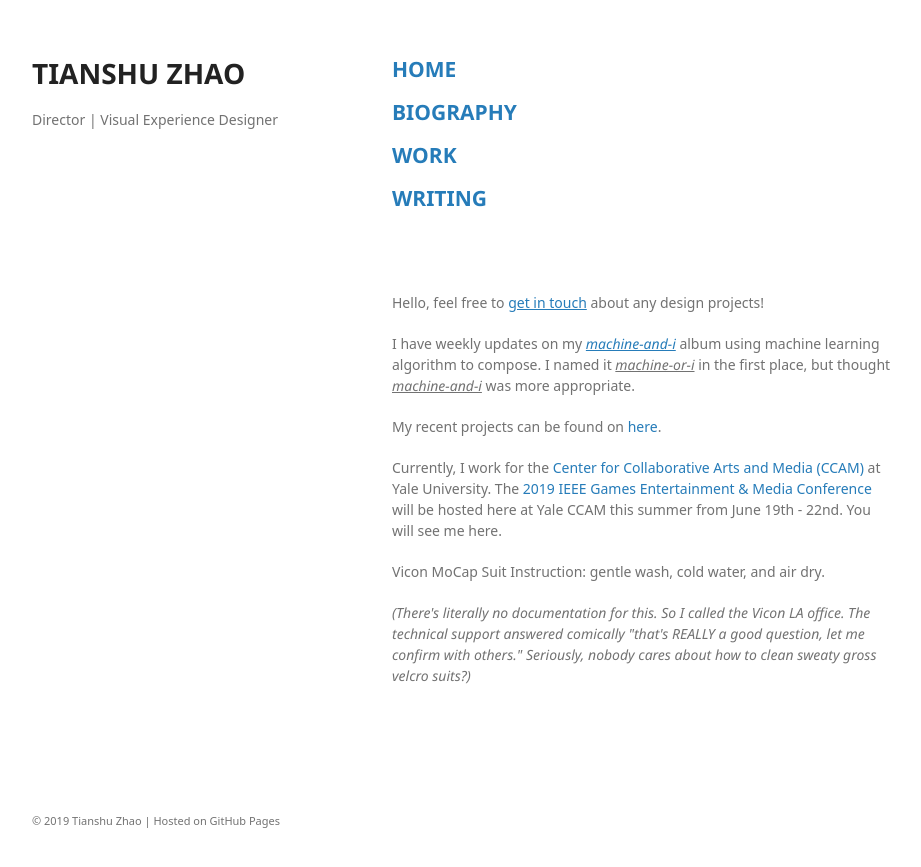
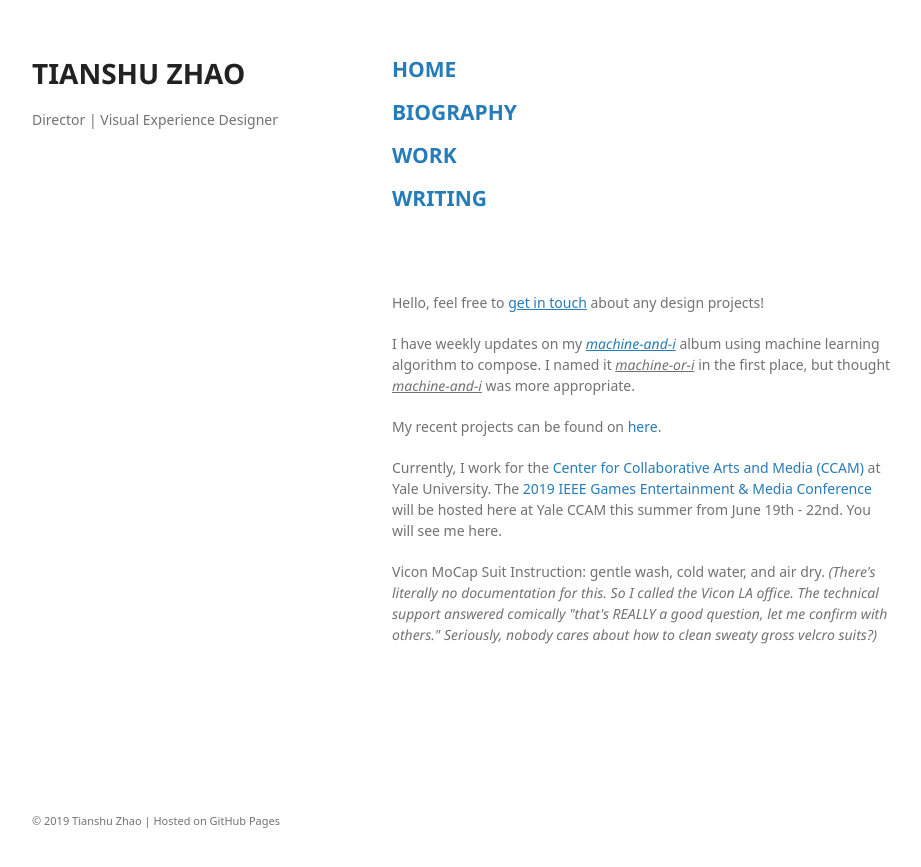
Before and after one commit to tianshu-z/tianshu-z.github.io, a Jekyll site: the page built from index.md, in a window 1280 px wide. Shown: the top 867 px of the page, without its empty margins (178-1099 px from the left). Built offline with Jekyll 4.4.1, drawn with Linux system fonts in a browser that asks for light colours; some web fonts are replaced; our own code applies the rules of GitHub Pages for plain Markdown files.

```diff
--- a/index.md
+++ b/index.md
@@ -18,5 +18,4 @@ My recent projects can be found on <a href="https://tianshu-z.github.io/work.htm
 
 <p>Currently, I work for the <a href="https://ccam.yale.edu"> Center for Collaborative Arts and Media (CCAM)</a> at Yale University. The <a href = "https://www.ieee-gem.space/">2019 IEEE Games Entertainment & Media Conference</a> will be hosted here at Yale CCAM this summer from June 19th - 22nd. You will see me here.</p>
 
-<p>Vicon MoCap Suit Instruction: gentle wash, cold water, and air dry. </p>
-<p><i>(There's literally no documentation for this. So I called the Vicon LA office. The technical support answered comically "that's REALLY a good question, let me confirm with others." Seriously, nobody cares about how to clean sweaty gross velcro suits?)</i></p>
+<p>Vicon MoCap Suit Instruction: gentle wash, cold water, and air dry. <i>(There's literally no documentation for this. So I called the Vicon LA office. The technical support answered comically "that's REALLY a good question, let me confirm with others." Seriously, nobody cares about how to clean sweaty gross velcro suits?)</i></p>
```
